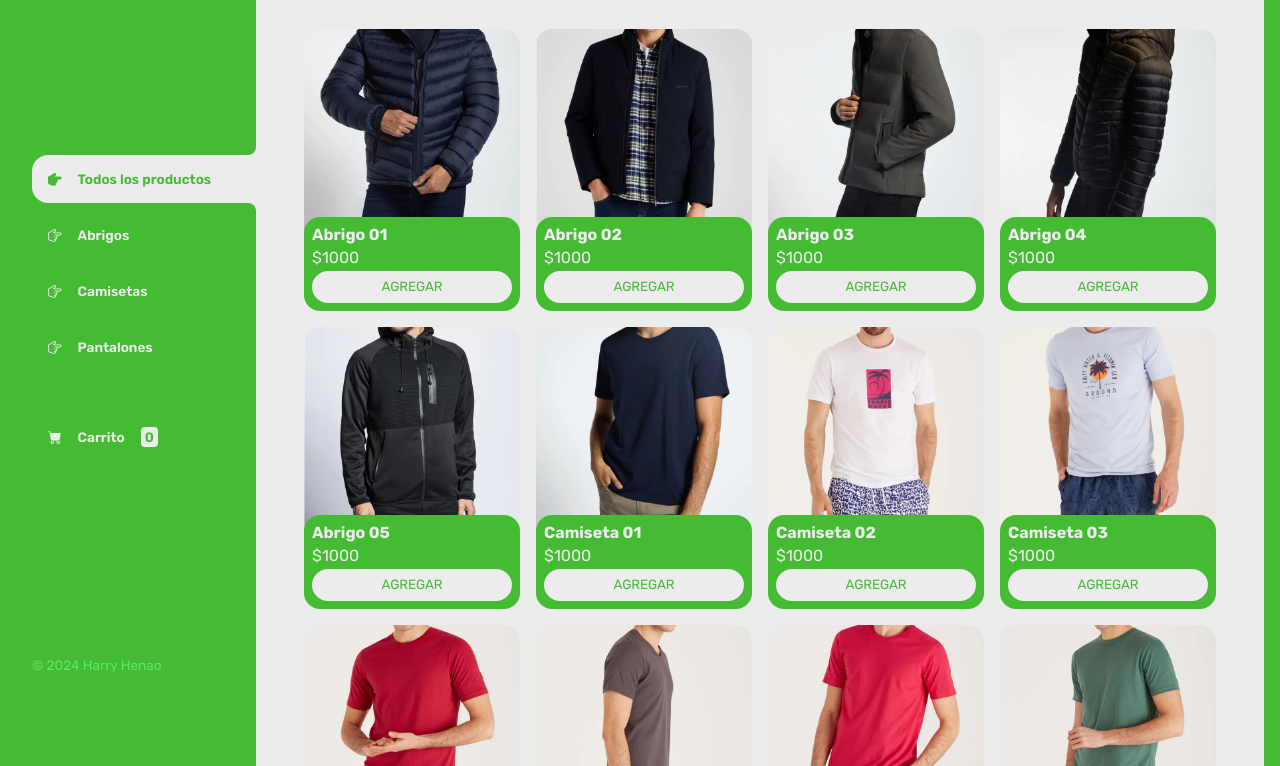
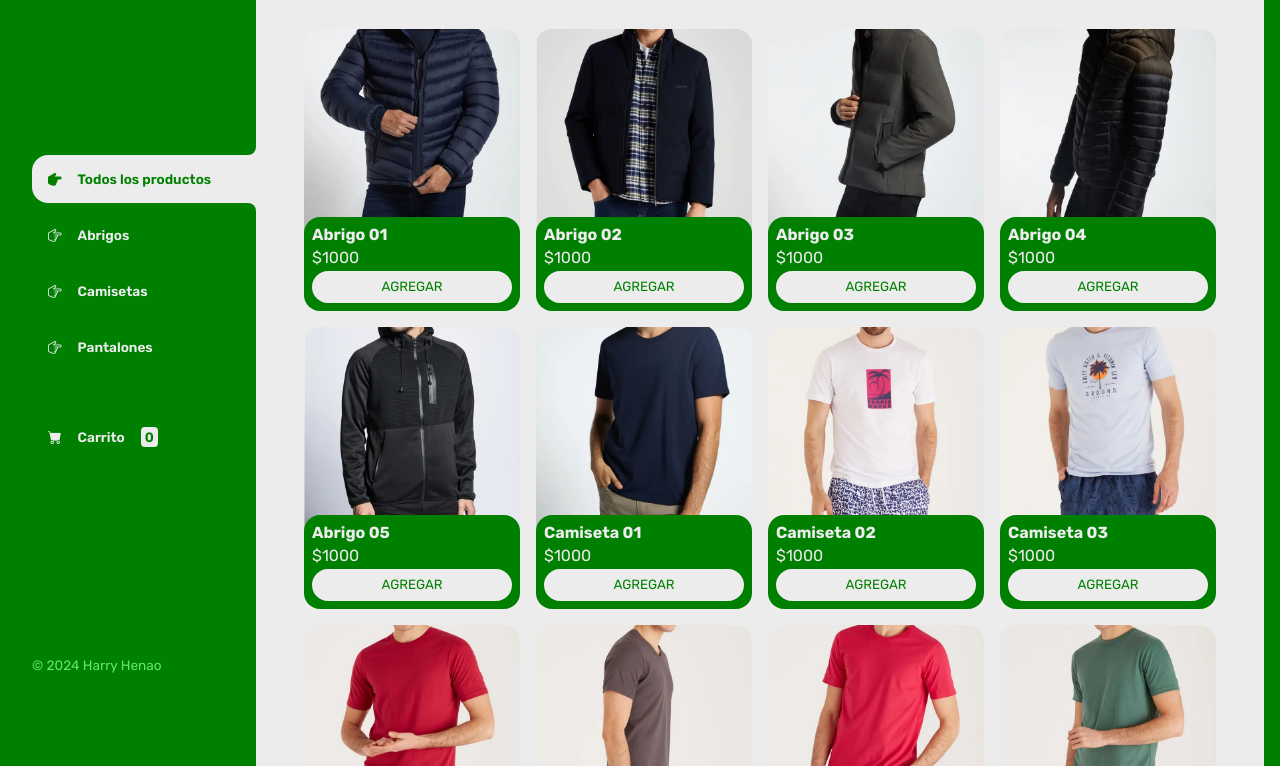
Before and after one commit to Darknesx324/GreenGearCI.github.io, a website: page index.html in a window 1280 px wide. Shown: the part 95-861 px from the top of the page. Drawn offline with nearby package versions, Linux system fonts and the light colour scheme.

Commit message:
actualizacion de estilos

```diff
--- a/css/main.css
+++ b/css/main.css
@@ -1,7 +1,7 @@
 @import url('https://fonts.googleapis.com/css2?family=Rubik:wght@300;400;500;600;700;800;900&display=swap');
 
 :root {
-    --clr-main: #4b3;
+    --clr-main: green;
     --clr-main-light: #5ce968;
     --clr-white: #ececec;
     --clr-gray: #e2e2e2;
```
